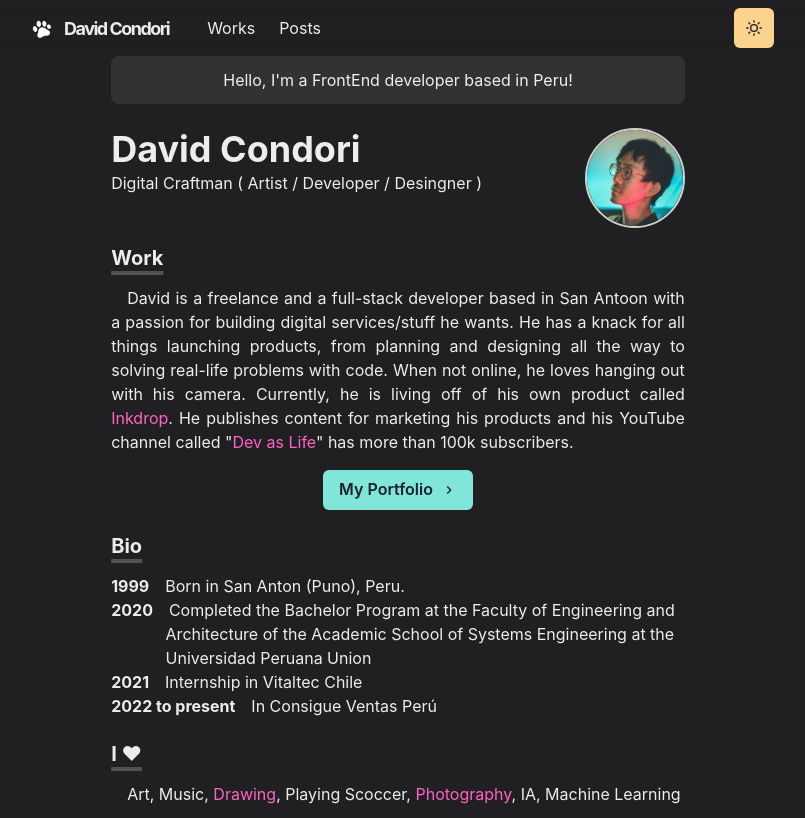
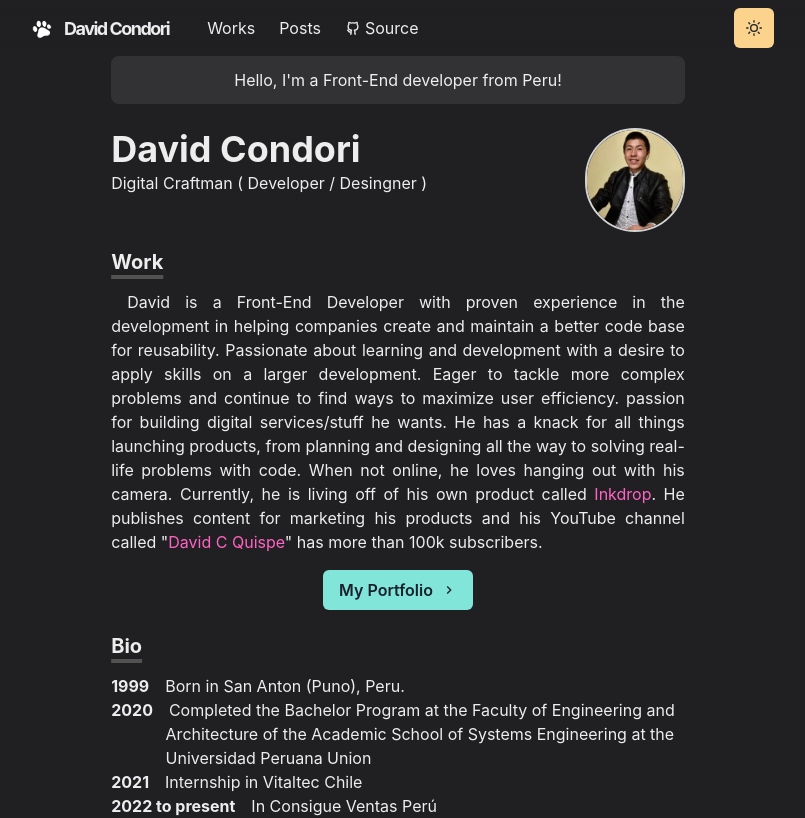
Before and after one commit to davquipe/davquipe-homepage, a Next.js app: page / in a window 1280 px wide. Shown: the top 818 px of the page, without its empty margins (242-1047 px from the left). Built offline with nearby package versions, Linux system fonts and the light colour scheme.

Commit message:
Update some components

```diff
--- a/components/layouts/main.js
+++ b/components/layouts/main.js
@@ -8,6 +8,18 @@ const Main = ({ children, router }) => {
         <Box as='main' pb={8}>
             <Head>
             <meta name="viewport" content="width=device-width, initial-scale=1" />
+            <meta name="description" content="David's homepage" />
+            <meta name="author" content="David Condori" />
+            <meta name="author" content="davquipe" />
+            <meta name="twitter:title" content="David Condori" />
+            <meta name="twitter:card" content="summary_large_image" />
+            <meta name="twitter:site" content="@davquipe" />
+            <meta name="twitter:creator" content="@davquipe" />
+            <meta name="twitter:image" content="https://media-exp1.licdn.com/dms/image/C5616AQE_ITyRTEgeEQ/profile-displaybackgroundimage-shrink_350_1400/0/1654401313877?e=1661385600&v=beta&t=bfyZpm-aRKsSHp-cGmDwqQ4Hq0mGgkqPUI8uRT0_PCc" />
+            <meta property="og:site_name" content="David Condori" />
+            <meta name="og:title" content="David Condori" />
+            <meta property="og:type" content="website" />
+            <meta property="og:image" content="https://media-exp1.licdn.com/dms/image/C5616AQE_ITyRTEgeEQ/profile-displaybackgroundimage-shrink_200_800/0/1654401313877?e=1661385600&v=beta&t=Ab7nL8CpZF6SK6KuNJx0qcjSW0RymidsfE5egeihq5Y" />
             <title>David Condori | Homepage</title>
             </Head>
 
--- a/components/navbar.js
+++ b/components/navbar.js
@@ -3,18 +3,21 @@ import NextLink from 'next/link'
 import { Container, Box, Link, useColorModeValue, Flex, Heading, Stack, Menu, MenuButton, IconButton, MenuList, MenuItem } from '@chakra-ui/react'
 import { HamburgerIcon } from '@chakra-ui/icons'
 import ThemeToggleButton from './theme-toggle-button'
+import { RiGithubLine } from 'react-icons/ri';
 
-const LinkItem = ({ href, path, children }) => {
+const LinkItem = ({ href, path, children, target, ...props }) => {
     const active = path === href
     const inactiveColor = useColorModeValue('gray200', 'whiteAlpha.900')
 
 
   return (
-    <NextLink href={href}>
+    <NextLink href={href} passHref scroll={false}>
         <Link
             p={2}
             bg={ active ? 'glassTeal' : undefined }
             color={ active ? '#202023' : inactiveColor }
+            target={target}
+            {...props}
         >
             {children}
         </Link>
@@ -62,6 +65,18 @@ const Navbar = props => {
                     <LinkItem href='/posts' path={path}>
                         Posts
                     </LinkItem>
+                    <LinkItem
+                        target='_blank'
+                        href='https://github.com/davquipe/davquipe-homepage'
+                        path={path}
+                        display='inline-flex'
+                        alignItems='center'
+                        style={{ gap: 4 }}
+                        pl={2}
+                    >
+                        <RiGithubLine />
+                        Source
+                    </LinkItem>
                 </Stack>
                 <Box flex={1} align='right'>
                     <ThemeToggleButton />
@@ -84,7 +99,7 @@ const Navbar = props => {
                                         Posts
                                     </MenuItem>
                                 </NextLink>
-                                <NextLink href='https://github.com/davquipe/davquipe-portfolio' passHref>
+                                <NextLink href='https://github.com/davquipe/davquipe-homepage' passHref>
                                     <MenuItem as={Link}>
                                         View Source
                                     </MenuItem>
--- a/pages/index.js
+++ b/pages/index.js
@@ -13,17 +13,17 @@ const Page = () => {
     <Layout>
       <Container>
         <Box borderRadius='lg' bg={useColorModeValue('whiteAlpha.500', 'whiteAlpha.200')} p={3} mb={6} align='center'>
-          Hello, I&apos;m a FrontEnd developer based in Peru!
+          Hello, I&apos;m a Front-End developer from Peru!
         </Box>
         <Box display={{md: 'flex'}}>
             <Box flexGrow={1}>
               <Heading as='h2' variant='page-title'>
                 David Condori
               </Heading>
-              <p>Digital Craftman ( Artist / Developer / Desingner )</p>
+              <p>Digital Craftman ( Developer / Desingner )</p>
             </Box>
             <Box flexShrink={0} mt={{base: 4, md: 0}} ml={{md: 6}} align='center'>
-              <Image borderColor='whiteAlpha.800' borderWidth={2} borderStyle='solid' maxWidth='100px' display='inline-block' borderRadius='full' src='/images/takuya.jpg' alt="Profile Image"/>
+              <Image borderColor='whiteAlpha.800' borderWidth={2} borderStyle='solid' maxWidth='100px' display='inline-block' borderRadius='full' src='/images/david.jpg' alt="Profile Image"/>
             </Box>
         </Box>
         <Section delay={0.1}>
@@ -31,7 +31,11 @@ const Page = () => {
             Work
           </Heading>
           <Paragraph>
-            David is a freelance and a full-stack developer based in San Antoon with a
+            David is a Front-End Developer with proven experience in the development
+            in helping companies create and maintain a better code base
+            for reusability. Passionate about learning and development with a desire
+            to apply skills on a larger development. Eager to tackle
+            more complex problems and continue to find ways to maximize user efficiency.
             passion for building digital services/stuff he wants. He has a knack
             for all things launching products, from planning and designing all the
             way to solving real-life problems with code. When not online, he loves
@@ -43,7 +47,7 @@ const Page = () => {
             . He publishes content for marketing his products and his YouTube
             channel called &quot;
             <NextLink href="https://www.youtube.com/" passHref>
-              <Link target="_blank">Dev as Life</Link>
+              <Link target="_blank">David C Quispe</Link>
             </NextLink>
             &quot; has more than 100k subscribers.
           </Paragraph>
@@ -87,7 +91,7 @@ const Page = () => {
             I ♥
           </Heading>
           <Paragraph>
-            Art, Music,{' '}
+            Athlete, Music,{' '}
             <Link href="https://illust.odoruinu.net/" target="_blank">
               Drawing
             </Link>
```
Also changed, not shown: public/images/david.jpg (added).
